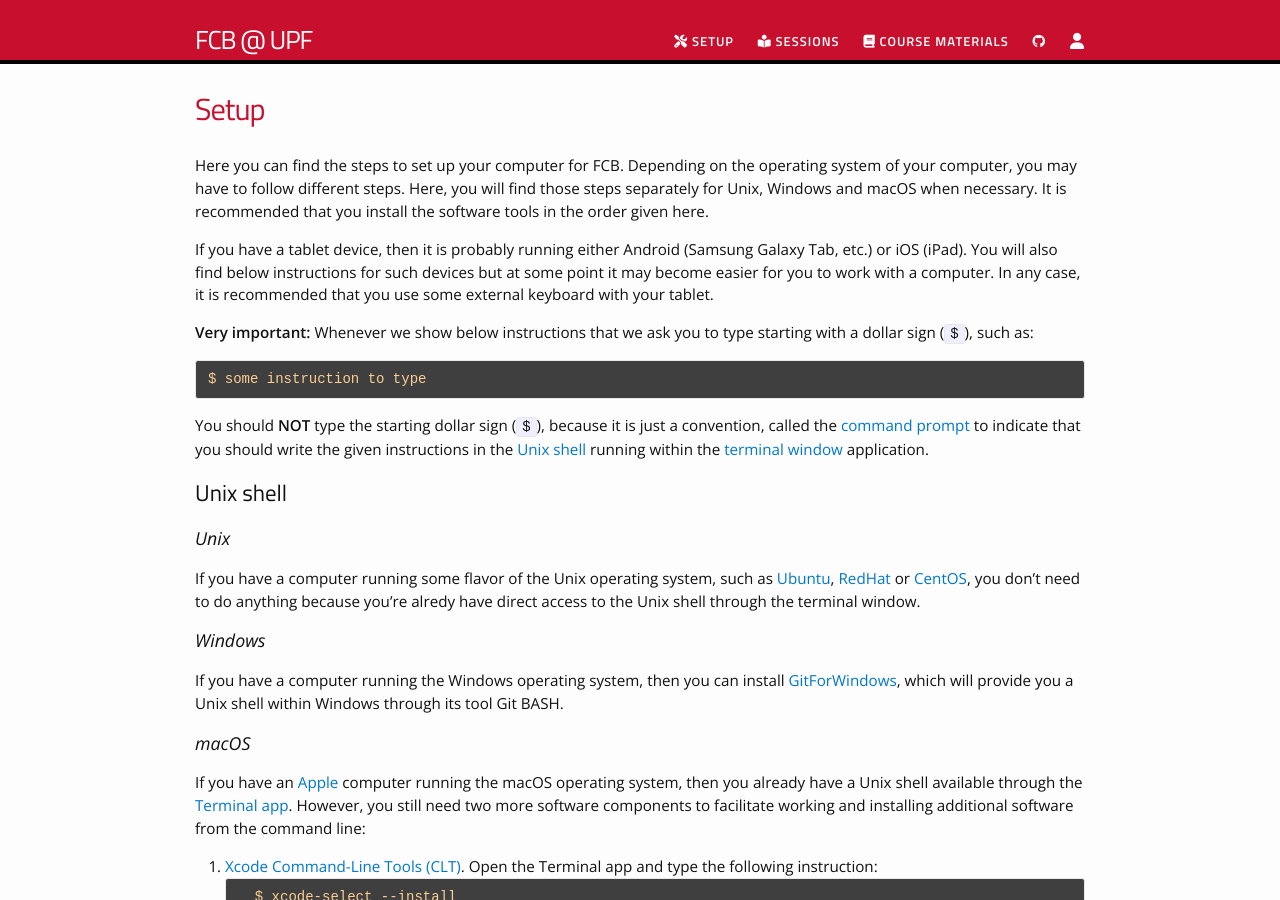
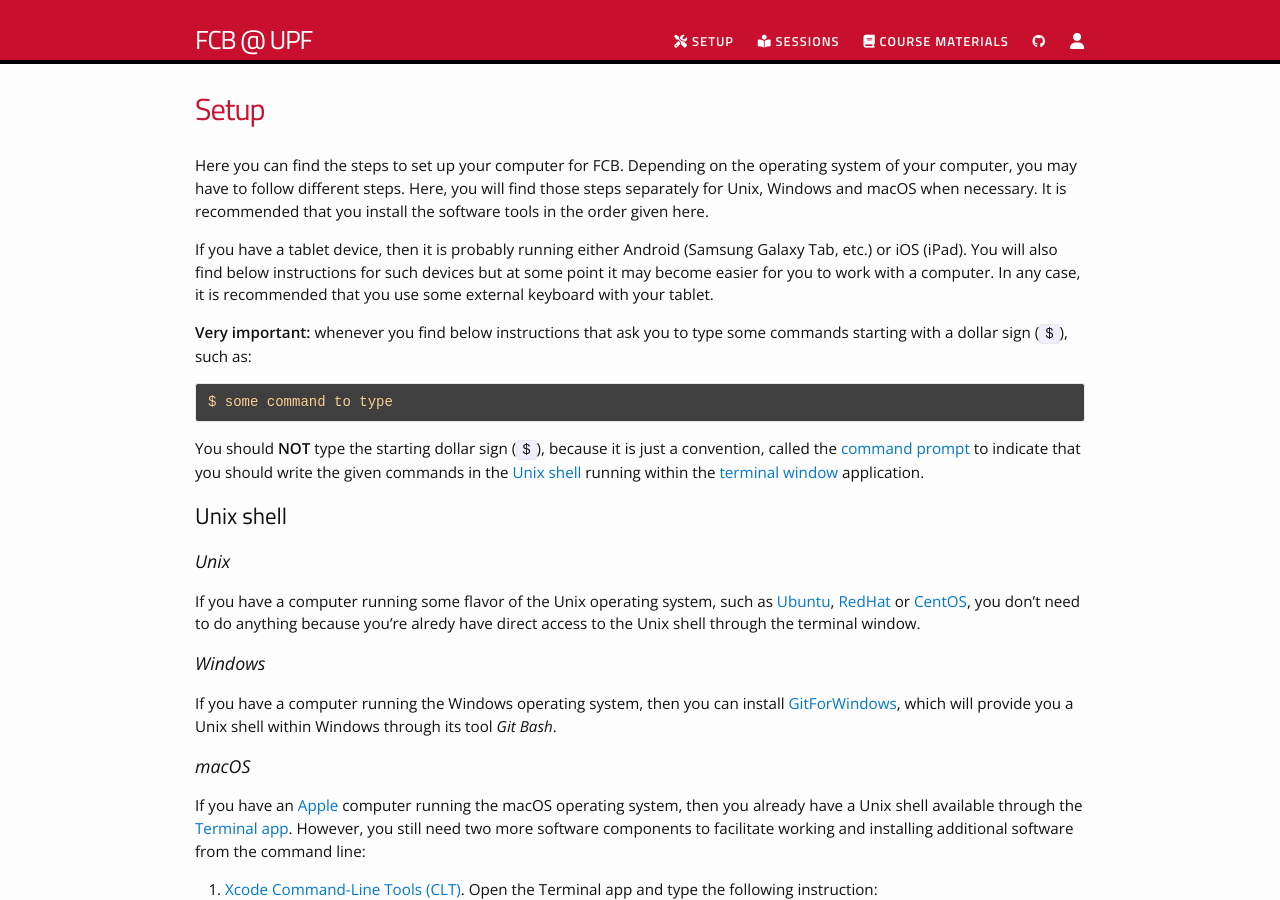
Before and after one commit to funcompbio/funcompbio.github.io, a Jekyll site: the page built from setup.md, in a window 1280 px wide and 900 px high. Built offline with Jekyll 4.4.1, drawn with Linux system fonts in a browser that asks for light colours; nearby versions of some CDN libraries; some of the changed text lies outside the part shown.

Commit message:
Updated setup instructions.

````diff
--- a/setup.md
+++ b/setup.md
@@ -16,16 +16,16 @@
 with a computer. In any case, it is recommended that you use some external
 keyboard with your tablet.
 
-**Very important:** Whenever we show below instructions that we ask you to
-type starting with a dollar sign (`$`), such as:
+**Very important:** whenever you find below instructions that ask you to
+type some commands starting with a dollar sign (`$`), such as:
 
 ```
-$ some instruction to type
+$ some command to type
 ```
 You should **NOT** type the starting dollar sign (`$`), because it is just a convention,
 called the
 [command prompt](https://en.wikipedia.org/wiki/command-line_interface#command_prompt)
-to indicate that you should write the given instructions in the
+to indicate that you should write the given commands in the
 [Unix shell](https://en.wikipedia.org/wiki/Unix_shell) running within
 the [terminal window](https://en.wikipedia.org/wiki/Terminal_emulator) application.
 
@@ -42,7 +42,7 @@
 
 If you have a computer running the Windows operating system, then you can
 install [GitForWindows](https://gitforwindows.org/), which will provide you a
-Unix shell within Windows through its tool Git BASH.
+Unix shell within Windows through its tool _Git Bash_.
 
 ### macOS
 
@@ -61,7 +61,7 @@
   because we do not need it for this course. You may be getting a popup window like
   this one here below.
 
-  [!xcode-select-dialog](_images/xcode-select-dialog.png)
+[!xcode-select-dialog](_images/xcode-select-dialog.png)
 
   In such a case, press the default `Install` button.
 
@@ -109,9 +109,6 @@
 ```
 $ which git
 ```
-
-You should *not* type the dollar sign above (`$`) because it is just a convention,
-calld the [command prompt](https://en.wikipedia.org/wiki/command-line_interface#command_prompt) to indicate that you should write the instruction in the terminal app.
 
 If typing the previous instruction gives no answer, then the git version-control
 software is not installed in your Unix system. To install it go to the
@@ -222,10 +219,6 @@
 ```
 $ which python3
 ```
-
-You should *not* type the dollar sign above (`$`) because it is just a convention,
-calld the [command prompt](https://en.wikipedia.org/wiki/command-line_interface#command_prompt) to indicate that you should write the instruction in the terminal app.
-
 If typing the previous instruction gives no answer, then the Python 3.x
 software is not installed in your Unix system. The specific package manager software
 that you can use to install Python 3.x depends on your specific Unix distribution.
````
